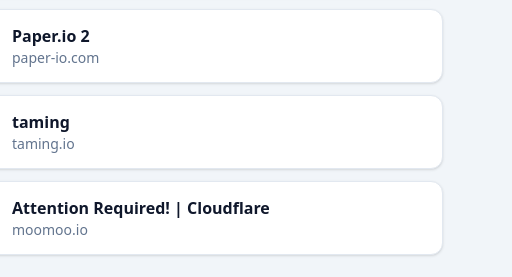
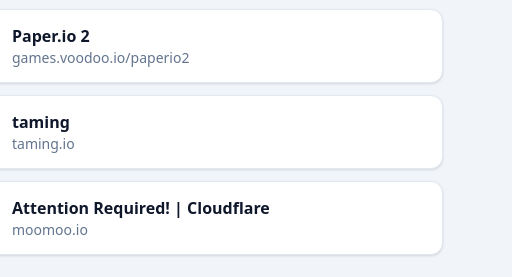
Before and after one commit to lucasmarcos/lucasmarcos.github.io, a website: page docs/jogos/index.html in a window 1280 px wide. Shown: the part 1179-1456 px from the top of the page, 447-959 px from the left. Drawn offline with Linux system fonts and the light colour scheme.

Commit message:
fix paper.io

```diff
--- a/docs/jogos/index.html
+++ b/docs/jogos/index.html
@@ -103,11 +103,11 @@
   </div>
 </a>
 
-<a href="https://paper-io.com" class="bg-white dark:bg-slate-800 px-5 py-3.5 rounded-xl border border-slate-200 dark:border-slate-700 shadow-sm dark:shadow-lg no-underline text-inherit transition-all duration-200 flex items-center gap-4 hover:-translate-y-1 hover:scale-[1.02] hover:border-blue-900 dark:hover:border-blue-400 hover:shadow-lg dark:hover:shadow-xl" target="_blank">
-  <img src="https://www.google.com/s2/favicons?domain=paper-io.com&sz=64" class="w-8 h-8 rounded-md bg-white dark:bg-slate-900 flex-shrink-0" alt="">
+<a href="https://games.voodoo.io/paperio2" class="bg-white dark:bg-slate-800 px-5 py-3.5 rounded-xl border border-slate-200 dark:border-slate-700 shadow-sm dark:shadow-lg no-underline text-inherit transition-all duration-200 flex items-center gap-4 hover:-translate-y-1 hover:scale-[1.02] hover:border-blue-900 dark:hover:border-blue-400 hover:shadow-lg dark:hover:shadow-xl" target="_blank">
+  <img src="https://www.google.com/s2/favicons?domain=games.voodoo.io&sz=64" class="w-8 h-8 rounded-md bg-white dark:bg-slate-900 flex-shrink-0" alt="">
   <div class="flex flex-col min-w-0">
     <h2 class="m-0 text-base font-semibold truncate">Paper.io 2</h2>
-    <span class="text-sm text-slate-500 dark:text-slate-400 truncate">paper-io.com</span>
+    <span class="text-sm text-slate-500 dark:text-slate-400 truncate">games.voodoo.io/paperio2</span>
   </div>
 </a>
 
```
